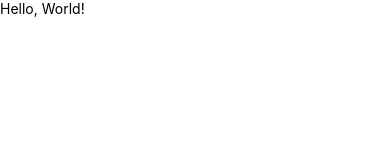
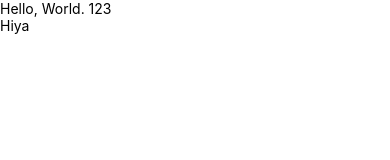
Before and after one commit to ZeeAzmat/react-native, a React Native app: screen / in a window 390 px wide. Shown: the top 160 px of the page. Built offline with nearby package versions, Linux system fonts and the light colour scheme.

Commit message:
first commit

```diff
--- a/App.js
+++ b/App.js
@@ -1,14 +1,21 @@
 import React from 'react';
-import { View, Text, SafeAreaView } from 'react-native';
+import { View, Text, SafeAreaView, StyleSheet } from 'react-native';
 
 const App = () => {
   return (
     <SafeAreaView>
-      <View>
-        <Text>Hello, World!</Text>
+      <View styles={styles.container}>
+        <Text>Hello, World. 123</Text>
+        <Text>Hiya</Text>
       </View>
     </SafeAreaView>
   );
 };
 
+const styles = StyleSheet.create({
+  container: {
+    margin: 10,
+  },
+});
+
 export default App;
```
